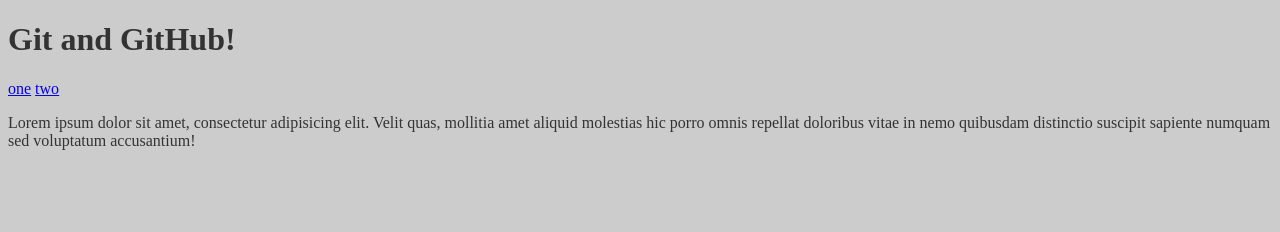
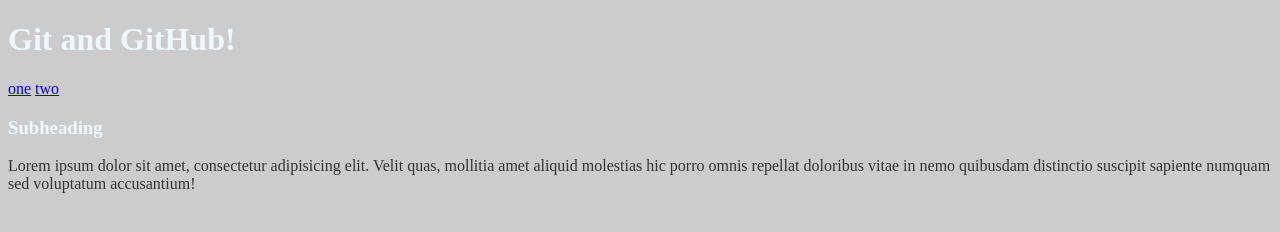
Before and after one commit to MonaliValunj/monday, a plain HTML site: page index.html in a window 1280 px wide. Drawn offline with Linux system fonts and the light colour scheme.

Commit message:
made edit

```diff
--- a/css/main.css
+++ b/css/main.css
@@ -3,3 +3,6 @@ body{
     background-color: #ccc;
     color: #333;
 }
+h1, h2, h3 {
+    color: aliceblue;
+}
--- a/index.html
+++ b/index.html
@@ -9,6 +9,7 @@
     <h1>Git and GitHub!</h1>
     <a href="pages/one.html">one</a>
     <a href="pages/two.html">two</a>
+    <h3>Subheading</h3>
     <p> Lorem ipsum dolor sit amet, consectetur adipisicing elit. Velit quas, mollitia amet aliquid molestias hic porro omnis repellat doloribus vitae in nemo quibusdam distinctio suscipit sapiente numquam sed voluptatum accusantium!</p>
 </body>
 </html>
```
